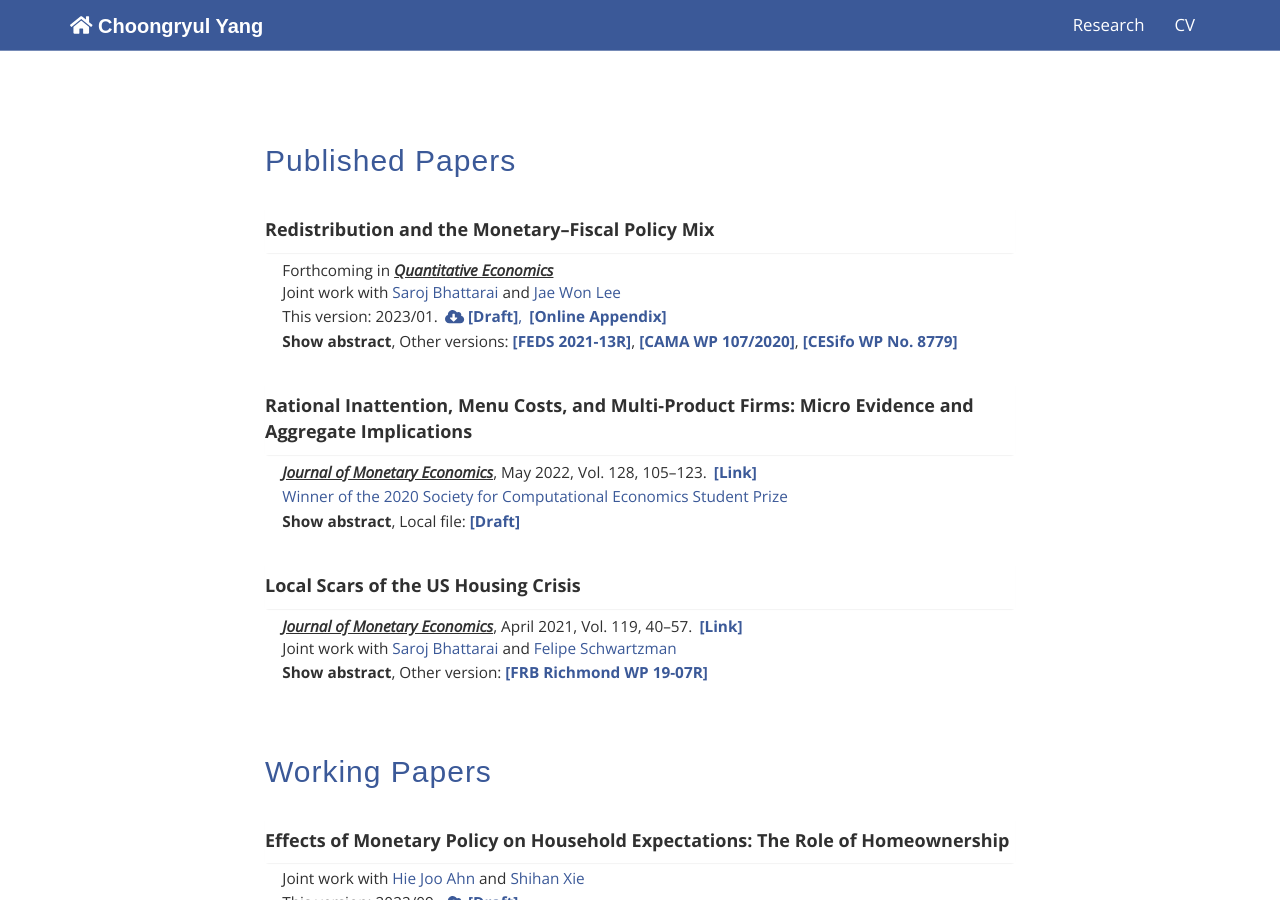
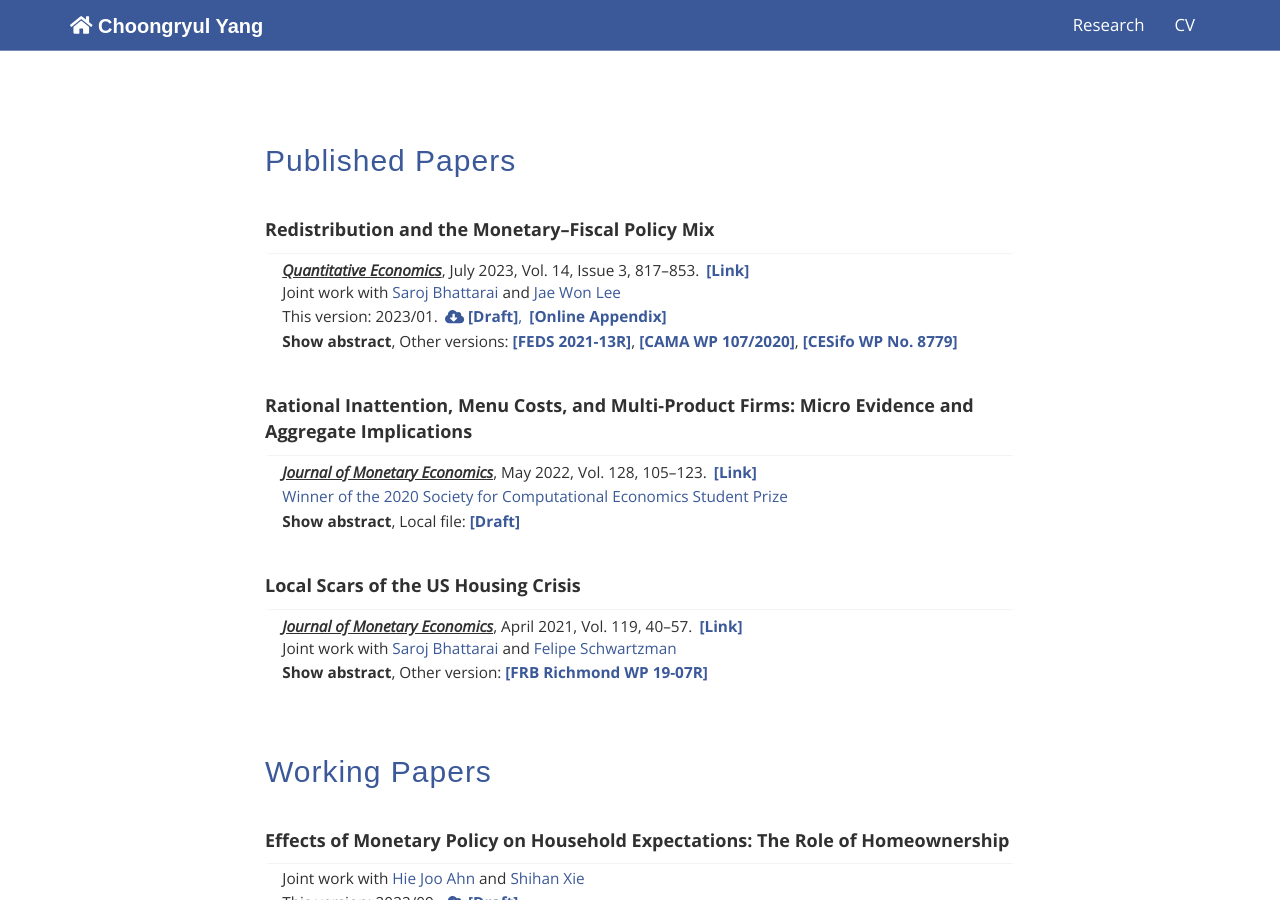
Before and after one commit to choongryulyang/choongryulyang.github.io, a Jekyll site: the page built from index.html, in a window 1280 px wide and 900 px high, scrolled down 816 px. Built offline with Jekyll 4.4.1, drawn with Linux system fonts in a browser that asks for light colours.

Commit message:
Update index.html
QE

```diff
--- a/index.html
+++ b/index.html
@@ -86,10 +86,12 @@ title: Choongryul Yang
 
 						<div style="font-size: 11.5pt; text-align: left; color: #303030; margin-left: 0.8em">
 
-							<p style="margin-bottom:0px; font-size: 11.5pt">
-								<a style="color: #303030">
-									Forthcoming in <b><i><u> Quantitative Economics</u></i></b>
-							</p>
+						     <p style="margin-bottom:0px; font-size: 11.5pt">
+							<a style="color: #303030">
+							<b><i><u>Quantitative Economics</u></i></b>, July 2023, Vol. 14, Issue 3, 817&ndash;853.
+							<a class="two" style="margin-left: 0.2em; color: #3b5998" href="https://doi.org/10.3982/QE2030" target="_blank" onclick="ga('send','event','BLY QE', 'Click', 'Design')">
+							<b>[Link]</b></a>
+						     </p>
 
 							Joint work with
 							<a class="author" style="color: #3b5998" href="https://sites.google.com/site/bhattaraisaroj/"
```
